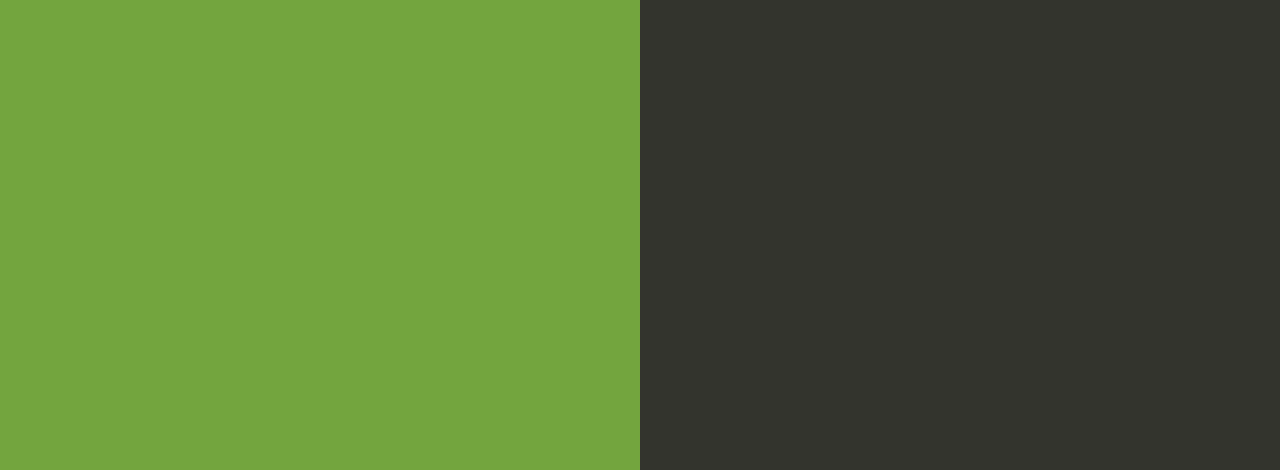
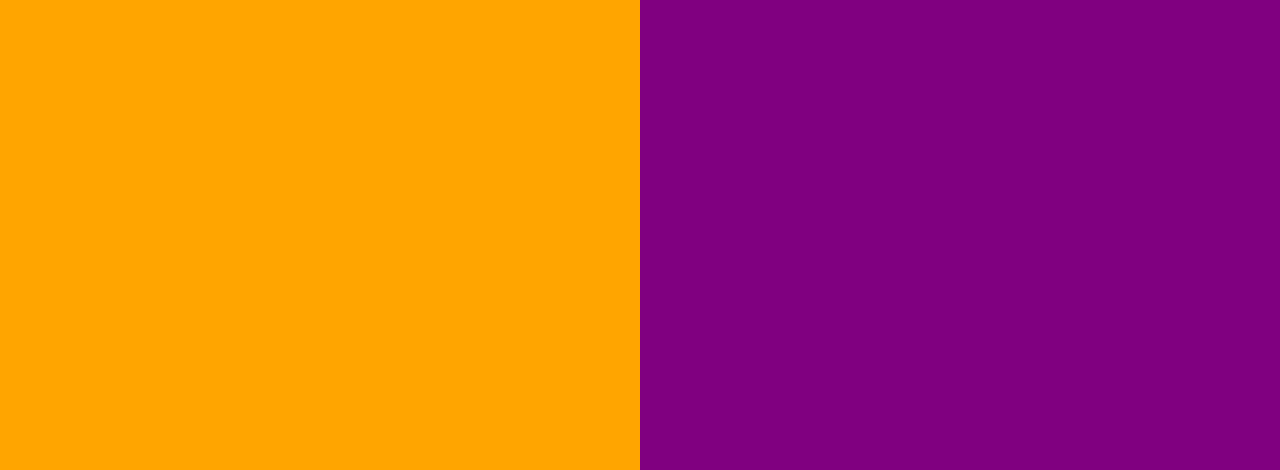
Before and after one commit to demeringo/backspace-intro, a website: page index.html in a window 1280 px wide. Shown: the part 330-800 px from the top of the page. Drawn offline with Linux system fonts and the light colour scheme.

Commit message:
update colors

```diff
--- a/index.html
+++ b/index.html
@@ -35,7 +35,7 @@
 
         text-align: right;
         padding-top: 11em;
-        background-color: #73A53E;
+        background-color: orange;
 
       }
       .textColumn p {
@@ -49,7 +49,7 @@
         bottom: 0px;
         left: 50%;
 
-        background-color: #33342D;
+        background-color: purple;
       }
 
       h1 {
```
